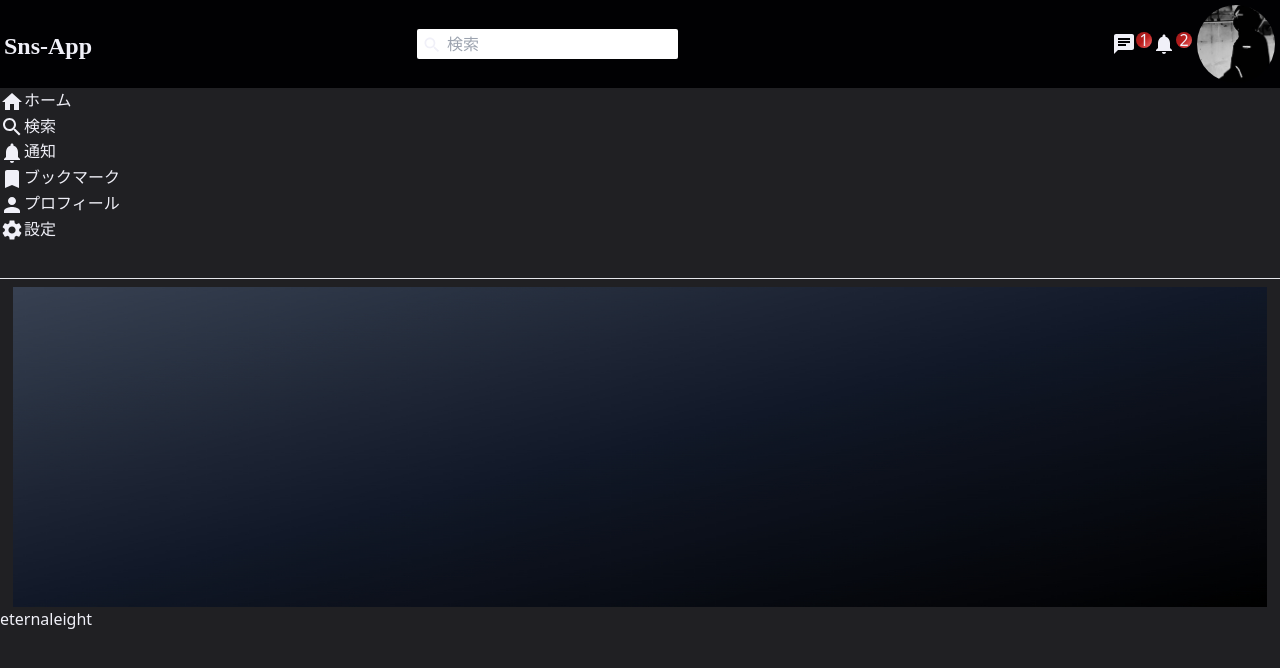
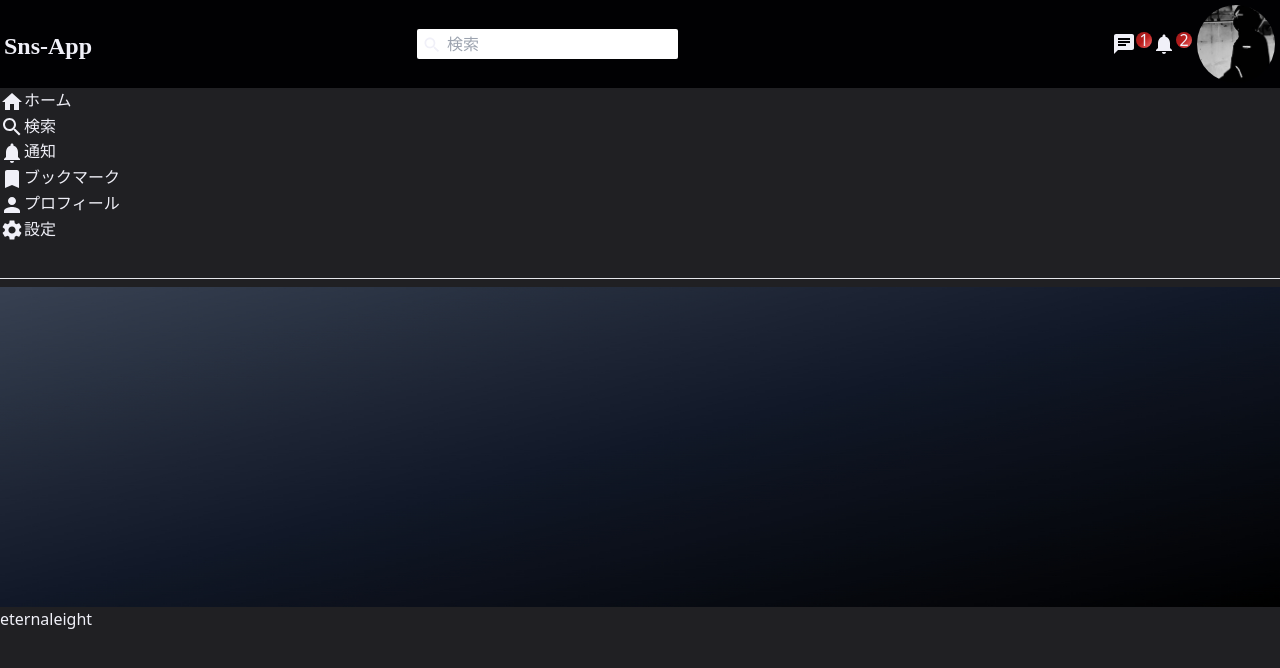
Before and after one commit to eternaleight/geek-sns, a React (Create React App) app: page / in a window 1280 px wide. Shown: the top 668 px of the page. Built offline with nearby package versions, Linux system fonts and the light colour scheme; a small style sheet from the web is missing; the HTML template or start-up script is replaced by a standard one.

Commit message:
fix(size): background img size

```diff
--- a/src/components/Sidebar.tsx
+++ b/src/components/Sidebar.tsx
@@ -77,7 +77,7 @@ const Sidebar: React.FC = () => (
             <img
               src="/assets/person/2.jpeg"
               alt=""
-              className="m-auto w-[98vw] h-[20rem] mt-2 sidebarFriendImg"
+              className="m-auto w-full h-[20rem] mt-2 sidebarFriendImg"
             />
             <span className="sidebarFriendName">eternaleight</span>
           </li>
```
